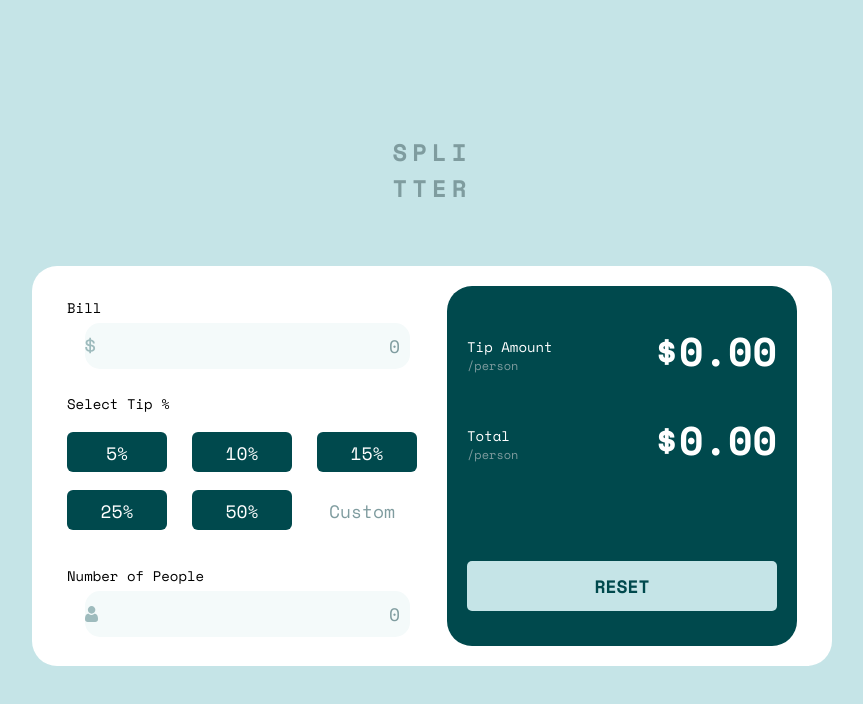
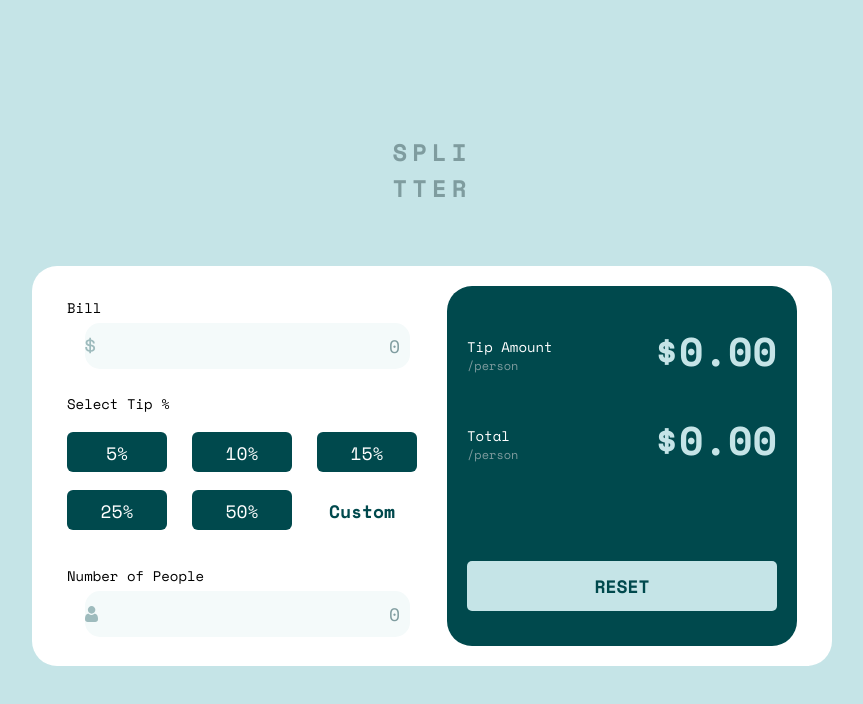
Before and after one commit to aklepper20/tip-calculater, a plain HTML site: page index.html in a window 1280 px wide. Shown: the whole page, without its empty margins (208-1071 px from the left). Drawn offline with nearby package versions, Linux system fonts and the light colour scheme.

Commit message:
adds correct font weights

```diff
--- a/style.css
+++ b/style.css
@@ -106,8 +106,9 @@ p {
 
 .row .custom-btn {
   background-color: hsl(0, 0%, 100%);
-  color: hsl(184, 14%, 56%);
+  color: hsl(183, 100%, 15%);
   padding-left: 12px;
+  font-weight: 700;
 }
 
 .people {
@@ -158,6 +159,10 @@ p {
   font-weight: 700;
 }
 
+.display h1 {
+  color: hsl(185, 41%, 84%);
+}
+
 .amount {
   width: 100%;
   display: flex;
```
